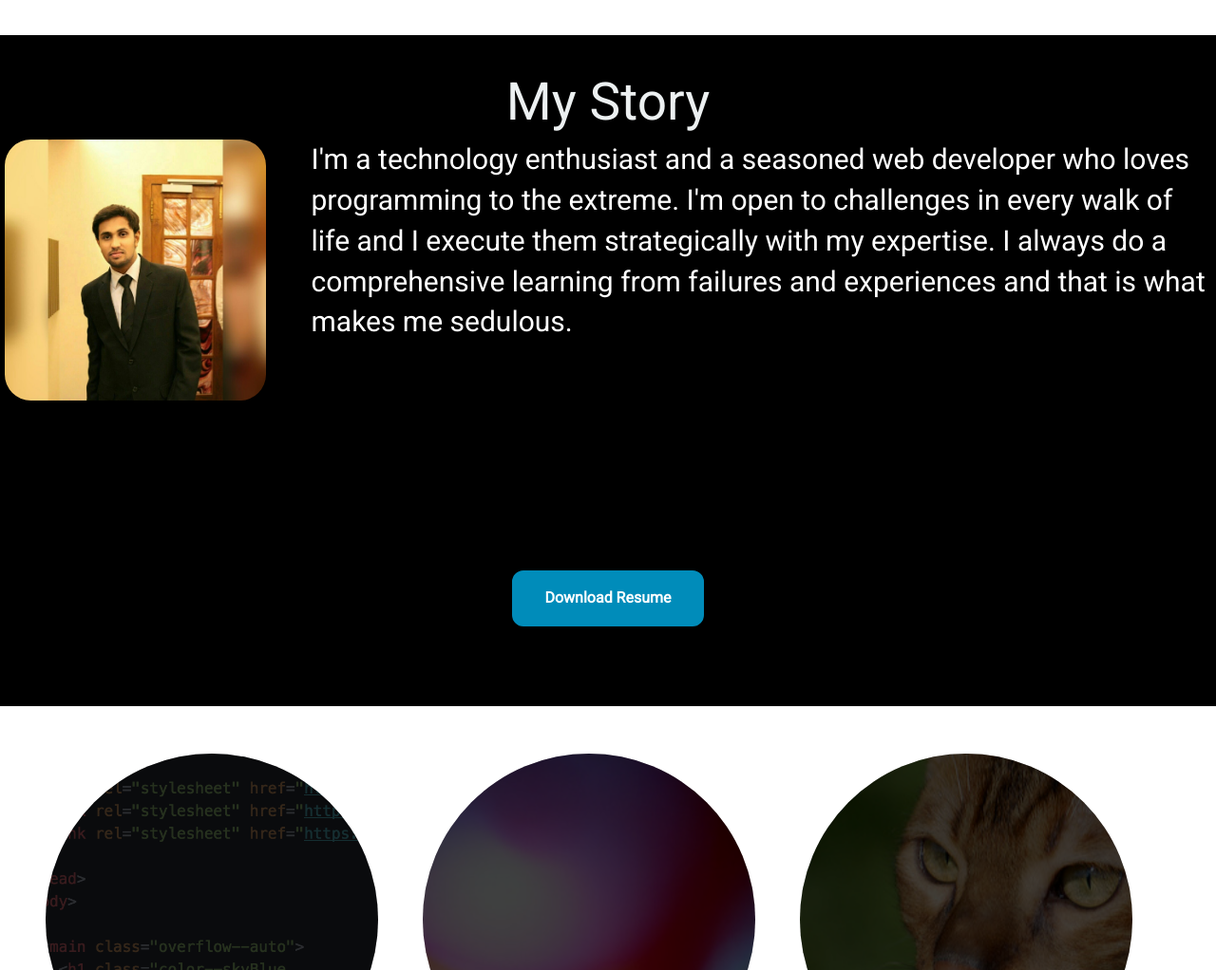
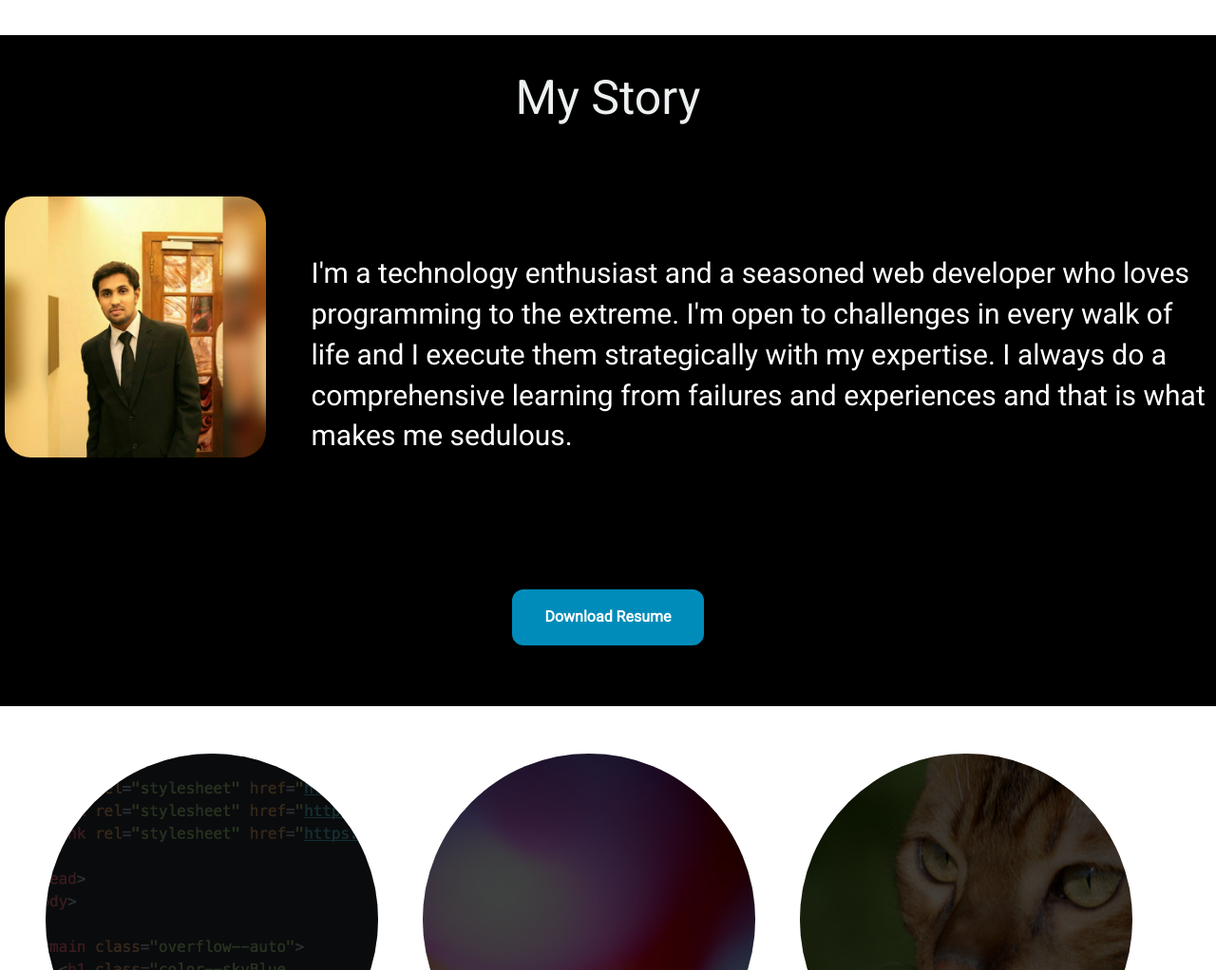
Before and after one commit to vasishtaadiraju/my-serverless-portfolio, a React app: page index.html in a window 1280 px wide. Shown: the part 78-1100 px from the top of the page at 95% size. Built offline with nearby package versions, Linux system fonts and the light colour scheme; files whose address does not match are found by name.

```diff
--- a/index.html
+++ b/index.html
@@ -53,14 +53,14 @@
 
     <section class="background--black section">
       <div class="row">
-	  <h1 style="font-size:55px;" class="color--cloud margin--none section__text--centered"><br>
+	  <h1 style="font-size:50px;" class="color--cloud margin--none section__text--centered"><br>
         My Story
       </h1>
-	  </div><br>
+	  </div><br><br>
 	  <div class="row">
       <div class="col-sm-3">
 		<img src="images/profile.jpg"  width="275px", height = "275px" style="border-radius:10%; margin-left:5px;">
-      </div>
+  </div> <br>
       <div class="col-sm-9">
 
 
@@ -70,9 +70,9 @@
       </div>
       </div>
     </section>
-	<div class="resume">
+	<div class="resume"><br>
 	<center><a target="_blank" href="Vasishta_Adiraju.pdf"><button class="button button2"><font style="font-family: 'Roboto','Sans-serif';"><b>Download Resume</b></font></button></a></center>
-	<br><br><br><br>
+	<br><br><br>
 	</div>
 
     <section class="section section--alignCentered section--description">
@@ -158,6 +158,6 @@
 
   </body>
 </html>
-<script src="text/javascript" src="dist/bundle.js"></script>
+<script type="text/javascript" src="dist/bundle.js"></script>
 <script src="https://ajax.googleapis.com/ajax/libs/jquery/3.4.1/jquery.min.js"></script>
  <script src="https://maxcdn.bootstrapcdn.com/bootstrap/3.4.0/js/bootstrap.min.js"></script>
```
Also changed, not shown: react.html (+2 -2 lines), 1 other file.
